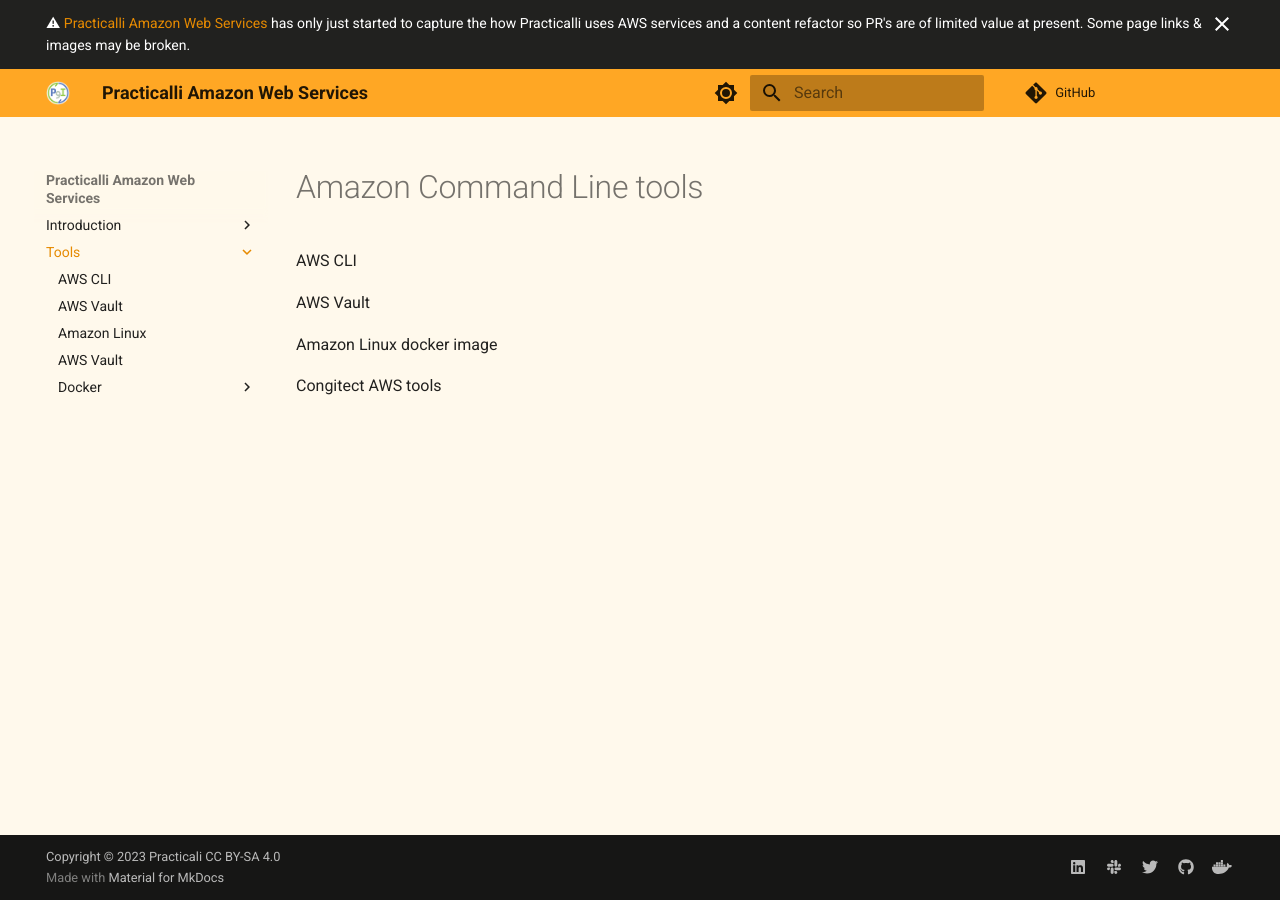
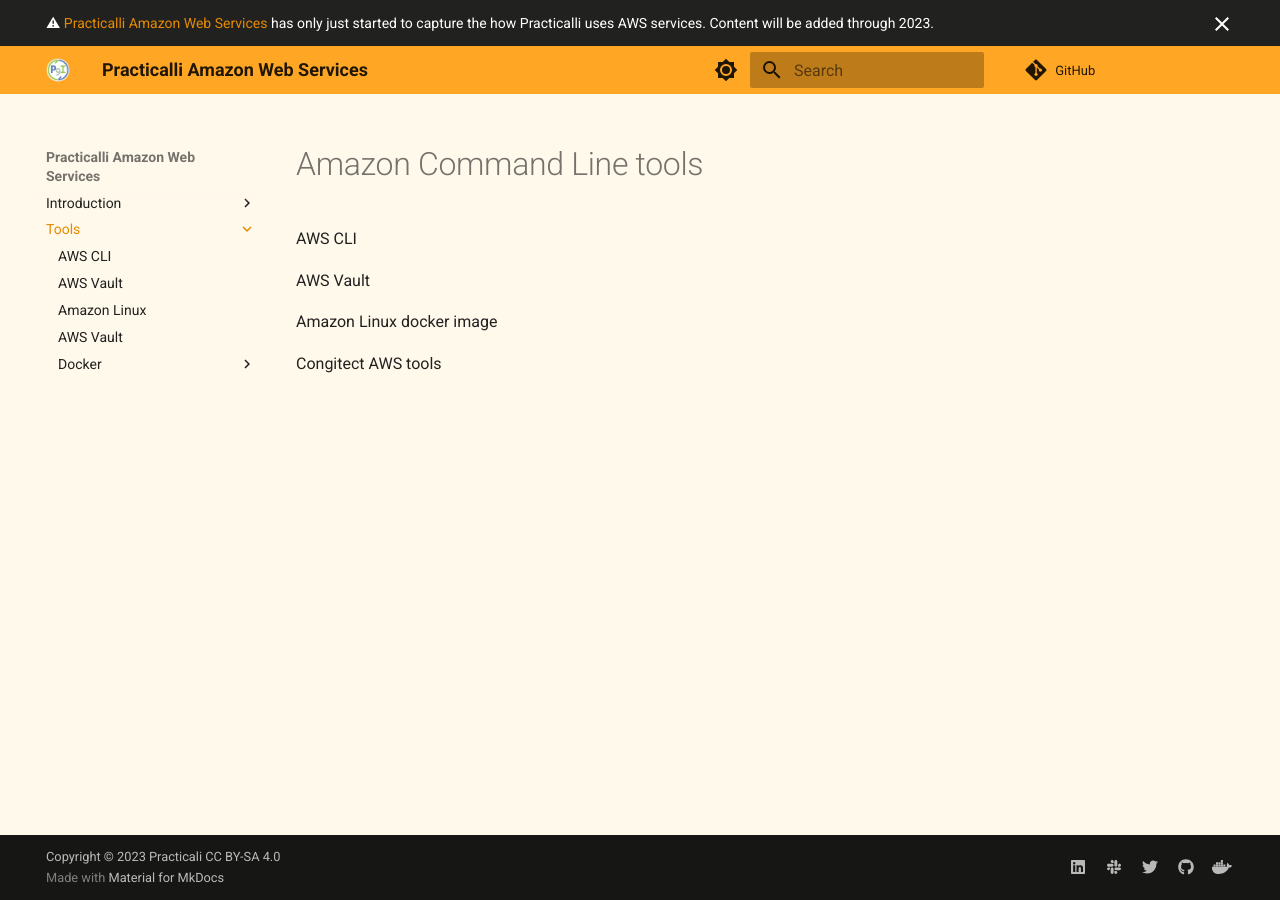
Before and after one commit to practicalli/amazon-web-services, an MkDocs documentation site: the page built from docs/tools/index.md, in a window 1280 px wide. Built offline with MkDocs 1.6.1 and Material for MkDocs 9.7.7, drawn with Linux system fonts in a browser that asks for light colours; comment, search, counter and statistics services are not loaded.

Commit message:
mkdocs: update announcement override

```diff
--- a/overrides/main.html
+++ b/overrides/main.html
@@ -11,9 +11,7 @@
 <!-- Content -->
 {% block announce %}
 
-&#x26A0; <a href="https://practical.li/amazon-web-services">Practicalli Amazon Web Services</a> has only just started to
-capture the how Practicalli uses AWS services
-and a content refactor
-so PR's are of limited value at present. Some page links & images may be broken.
+&#x26A0; <a href="https://practical.li/amazon-web-services">Practicalli Amazon Web Services</a>
+has only just started to capture the how Practicalli uses AWS services. Content will be added through 2023.
 
 {% endblock %}
```
